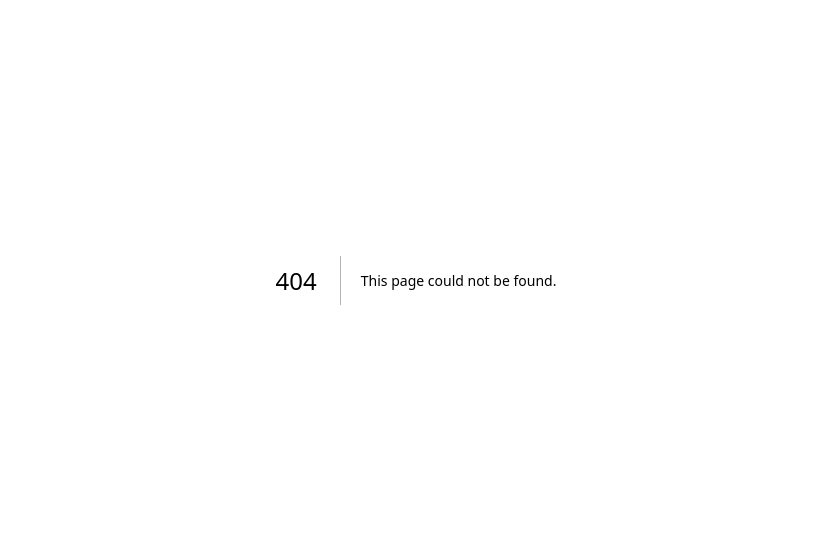
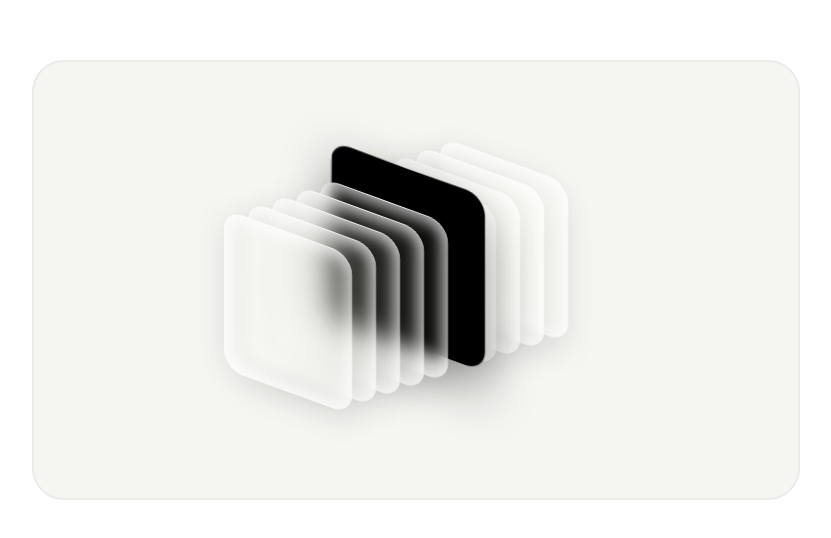
Before and after one commit to Fahad-Dezloper/Craft, a Next.js app: page /experiment in a window 1280 px wide. Before the commit this address had no page. Shown: the part 120-658 px from the top of the page, without its empty margins (224-1055 px from the left). Built offline with nearby package versions, Linux system fonts and the light colour scheme.

Commit message:
Smooth 3d hover element added

```diff
--- /dev/null
+++ b/app/experiment/page.tsx
@@ -0,0 +1,38 @@
+"use client";
+import React, { useState } from "react";
+
+const page = () => {
+  const [hoveredIndex, setHoveredIndex] = useState<number | null>(null);
+
+  return (
+    <div className="flex h-screen w-screen items-center justify-center bg-[#FFFFFF]">
+      <div className="h-[55vh] w-[60vw] overflow-hidden rounded-4xl border-2 border-[#EBEBE9] bg-[#F5F5F2] px-22 py-18">
+        <div className="relative flex h-full items-center justify-center">
+          {[...Array(10)].map((_, index) => {
+            const isActive =
+              hoveredIndex === null ? index === 4 : index === hoveredIndex;
+            const Xoffset = index * 24;
+            const Yoffset = index * 8 + (isActive ? -16 : 0);
+            return (
+              <div
+                key={index}
+                onMouseEnter={() => setHoveredIndex(index)}
+                onMouseLeave={() => setHoveredIndex(null)}
+                className={`absolute mb-20 ml-44 overflow-hidden rounded-[20px] backdrop-blur-[7px] transition-all duration-200 before:absolute before:top-0 before:right-0 before:left-0 before:h-[1px] before:bg-gradient-to-r before:from-transparent before:via-white/80 before:to-transparent after:absolute after:top-0 after:bottom-0 after:left-0 after:w-[1px] after:bg-gradient-to-b after:from-white/80 after:via-transparent after:to-white/30 ${
+                  isActive
+                    ? "h-[22vh] w-[12vw] bg-black shadow-[0_20px_50px_rgba(0,0,0,0.4),inset_0_1px_1px_rgba(255,255,255,0.1)]"
+                    : "h-[20vh] w-[10vw] bg-[#EEEEEB]/5 shadow-[0_8px_32px_0_rgba(0,0,0,0.1),inset_0_1px_0_0_rgba(255,255,255,0.5),inset_0_-1px_0_0_rgba(255,255,255,0.1),inset_0_0_14px_7px_rgba(255,255,255,0.7)]"
+                }`}
+                style={{
+                  transform: `translate3d(-${Xoffset}px, ${Yoffset}px, 0) skewY(20deg)`,
+                }}
+              />
+            );
+          })}
+        </div>
+      </div>
+    </div>
+  );
+};
+
+export default page;
--- a/app/globals.css
+++ b/app/globals.css
@@ -326,3 +326,50 @@ body {
       transform: translateY(0px)
     }
   }
+
+  .glass-card {
+  width: 240px;
+  height: 360px;
+  background: rgba(255, 255, 255, 0.22);
+  backdrop-filter: blur(12px);
+  -webkit-backdrop-filter: blur(12px);
+  border-radius: 20px;
+  border: 1px solid rgba(255, 255, 255, 0.3);
+  box-shadow:
+    0 8px 32px rgba(0, 0, 0, 0.1),
+    inset 0 1px 0 rgba(255, 255, 255, 0.5),
+    inset 0 -1px 0 rgba(255, 255, 255, 0.1),
+    inset 0 0 14px 7px rgba(255, 255, 255, 0.7);
+  position: relative;
+  overflow: hidden;
+}
+
+.glass-card::before {
+  content: '';
+  position: absolute;
+  top: 0;
+  left: 0;
+  right: 0;
+  height: 1px;
+  background: linear-gradient(
+    90deg,
+    transparent,
+    rgba(255, 255, 255, 0.8),
+    transparent
+  );
+}
+
+.glass-card::after {
+  content: '';
+  position: absolute;
+  top: 0;
+  left: 0;
+  width: 1px;
+  height: 100%;
+  background: linear-gradient(
+    180deg,
+    rgba(255, 255, 255, 0.8),
+    transparent,
+    rgba(255, 255, 255, 0.3)
+  );
+}
--- a/app/layout.tsx
+++ b/app/layout.tsx
@@ -3,19 +3,34 @@ import { Inter } from "next/font/google";
 import localFont from "next/font/local";
 import "./globals.css";
 
-
 const inter = Inter({
   subsets: ["latin"],
   variable: "--font-inter",
-})
+});
 
 const openRunde = localFont({
   variable: "--font-open-runde",
   src: [
-    { path: "../public/font/web/OpenRunde-Regular.woff2", weight: "400", style: "normal" },
-    { path: "../public/font/web/OpenRunde-Medium.woff2", weight: "500", style: "normal" },
-    { path: "../public/font/web/OpenRunde-Semibold.woff2", weight: "600", style: "normal" },
-    { path: "../public/font/web/OpenRunde-Bold.woff2", weight: "700", style: "normal" },
+    {
+      path: "../public/font/web/OpenRunde-Regular.woff2",
+      weight: "400",
+      style: "normal",
+    },
+    {
+      path: "../public/font/web/OpenRunde-Medium.woff2",
+      weight: "500",
+      style: "normal",
+    },
+    {
+      path: "../public/font/web/OpenRunde-Semibold.woff2",
+      weight: "600",
+      style: "normal",
+    },
+    {
+      path: "../public/font/web/OpenRunde-Bold.woff2",
+      weight: "700",
+      style: "normal",
+    },
   ],
   display: "swap",
 });
--- a/app/page.tsx
+++ b/app/page.tsx
@@ -24,7 +24,7 @@ import TextMorph from "@/components/TextMorph";
 import TopBar from "@/components/TopBar";
 import { TrashAnimation } from "@/components/trash-animation";
 import FamilyDrawer from "@/components/FamilyDrawer";
-import GooeyFilter from "./gooey/page";
+import GooeyFilter from "@/components/GooeyFilter";
 
 const COMPONENTS = [
   { name: "Earn Wave", component: EarnWave, bg: "#F4F5F7" },
```
Also changed, not shown: components/GooeyFilter.tsx (renamed from app/gooey/page.tsx).
